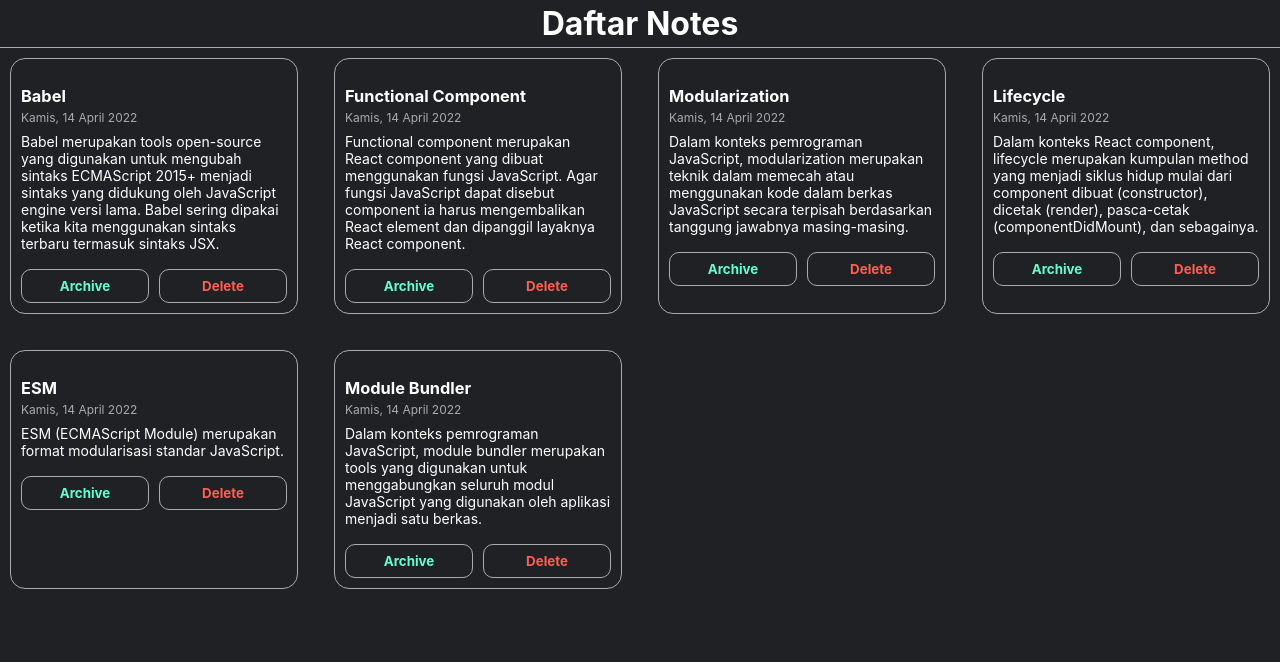
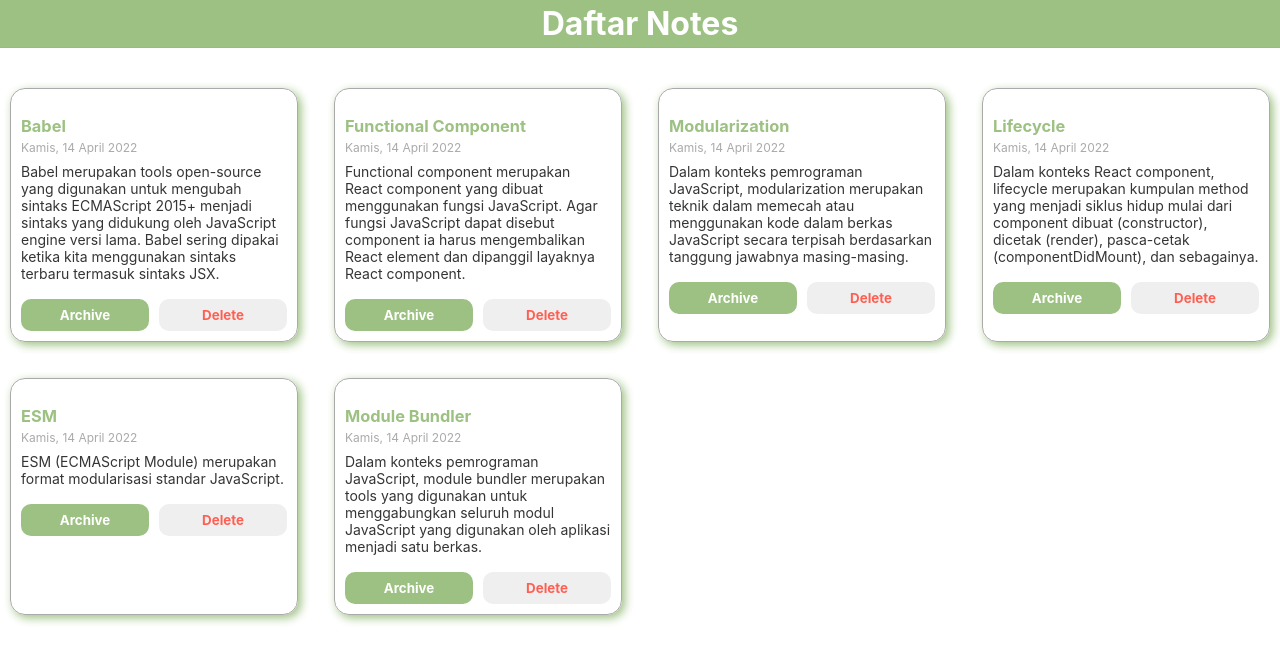
Before and after one commit to firmandayat/react-notes, a React (Vite) app: page / in a window 1280 px wide. Shown: the top 662 px of the page. Built offline with nearby package versions, Linux system fonts and the light colour scheme.

Commit message:
ganti style

```diff
--- a/src/styles/style.css
+++ b/src/styles/style.css
@@ -6,8 +6,8 @@
 
 body {
   font-family: 'Inter', sans-serif;
-  background-color: #202124;
-  color: white;
+  /* background-color: #202124; */
+  color: rgb(54, 53, 53);
 }
 
 input, textarea {
@@ -31,6 +31,9 @@
   justify-content: center;
   padding: 4px 16px;
   border-bottom: 1px solid #aaa;
+  color: white;
+  background-color: #9DC183;
+  margin-bottom: 30px;
 }
 
 .note-app__header h1 {
@@ -112,6 +115,7 @@
   flex-direction: column;
   margin: 10px 10px;
   padding: 10px 10px;
+  box-shadow: 3px 3px 10px #9DC183;
 }
 
 .note-item__content {
@@ -124,6 +128,7 @@
   overflow: hidden;
   white-space: nowrap;
   margin-bottom: 4px;
+  color:#9DC183
 }
 
 .note-item__date {
@@ -143,12 +148,7 @@
 .note-item__delete-button,.note-item__archive-button {
   display: block;
   width: 100%;
-  background-color: transparent;
   border: 0;
-  border-top: 1px solid #aaa;
-  border-bottom: 1px solid #aaa;
-  border-left: 1px solid #aaa;
-  border-right: 1px solid #aaa;
   border-radius: 10px;
   padding: 8px 0;
   font-family: 'Inter', sans-serif;
@@ -157,7 +157,6 @@
 }
 
 .note-item__delete-button {
-  /* border-right: 1px solid #b93030; */
   color: #ff5f52;
 }
 
@@ -167,11 +166,12 @@
 }
 
 .note-item__archive-button {
-  color: #63ffcb;
+  background-color: #9DC183;
+  color: #ffffff;
 }
 
 .note-item__archive-button:hover {
-  color: #0c854c;
+  color: #86918b;
 }
 
 .note-item__delete-button:hover {
```
